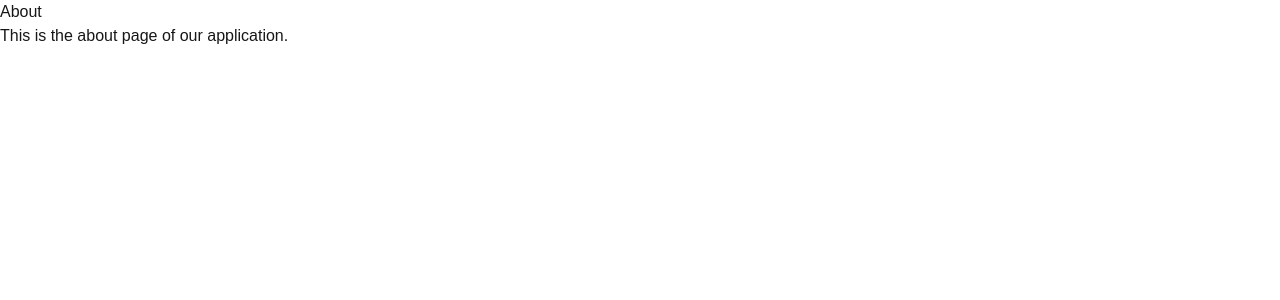
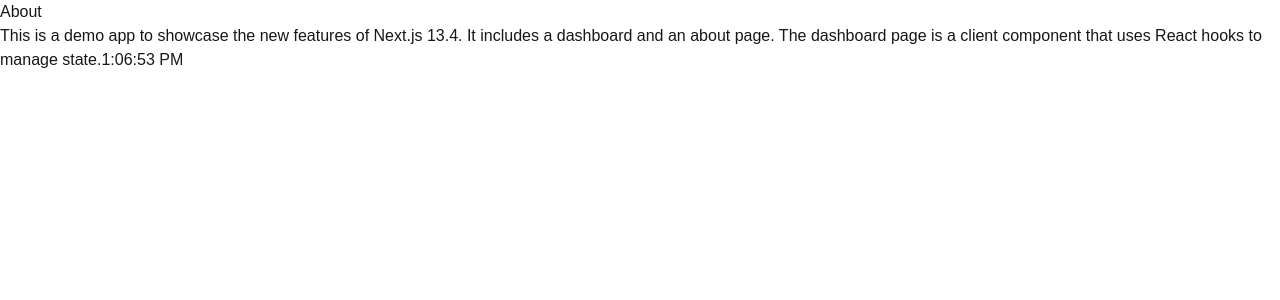
Before and after one commit to elkinmendoza/next15-new-functionalities, a Next.js app: page /about in a window 1280 px wide. Shown: the top 300 px of the page. Built offline with nearby package versions, Linux system fonts and the light colour scheme.

Commit message:
navigating through the client and server component RSC payload stream in redirections

```diff
--- a/src/app/about/page.tsx
+++ b/src/app/about/page.tsx
@@ -2,7 +2,12 @@
   return (
     <div>
       <h1>About</h1>
-      <p>This is the about page of our application.</p>
+      <p>
+        This is a demo app to showcase the new features of Next.js 13.4. It
+        includes a dashboard and an about page. The dashboard page is a client
+        component that uses React hooks to manage state.
+        {new Date().toLocaleTimeString()}
+      </p>
     </div>
   );
 }
```
